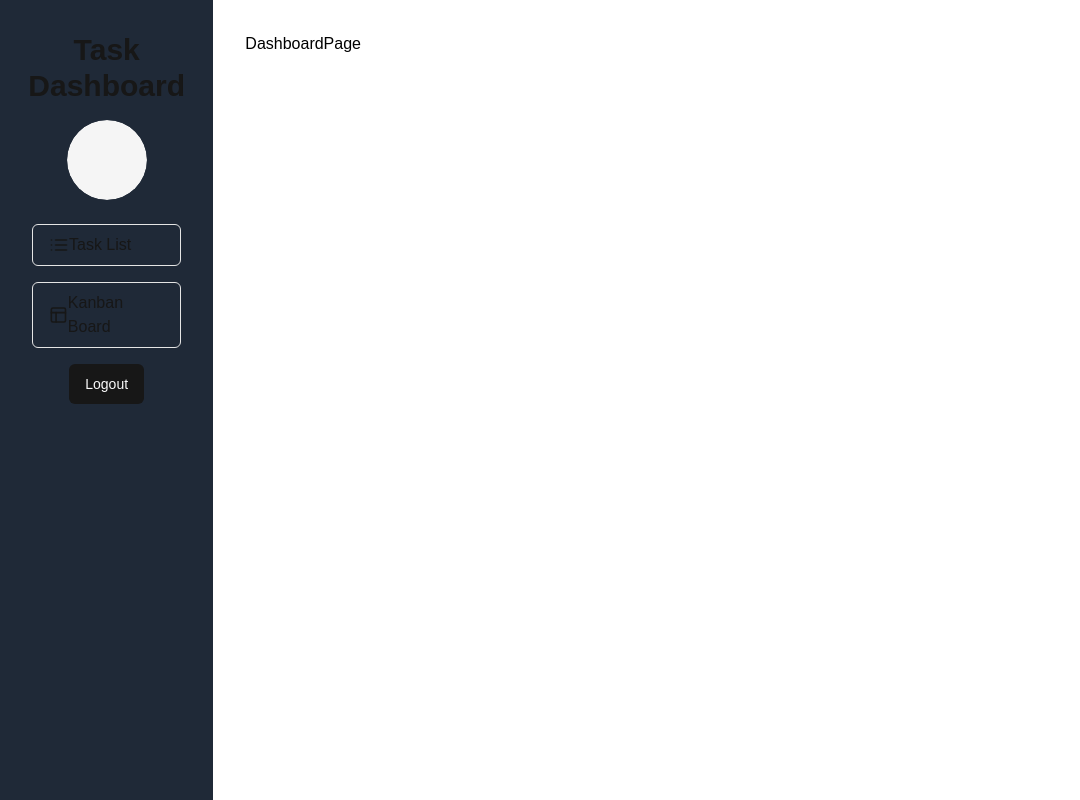
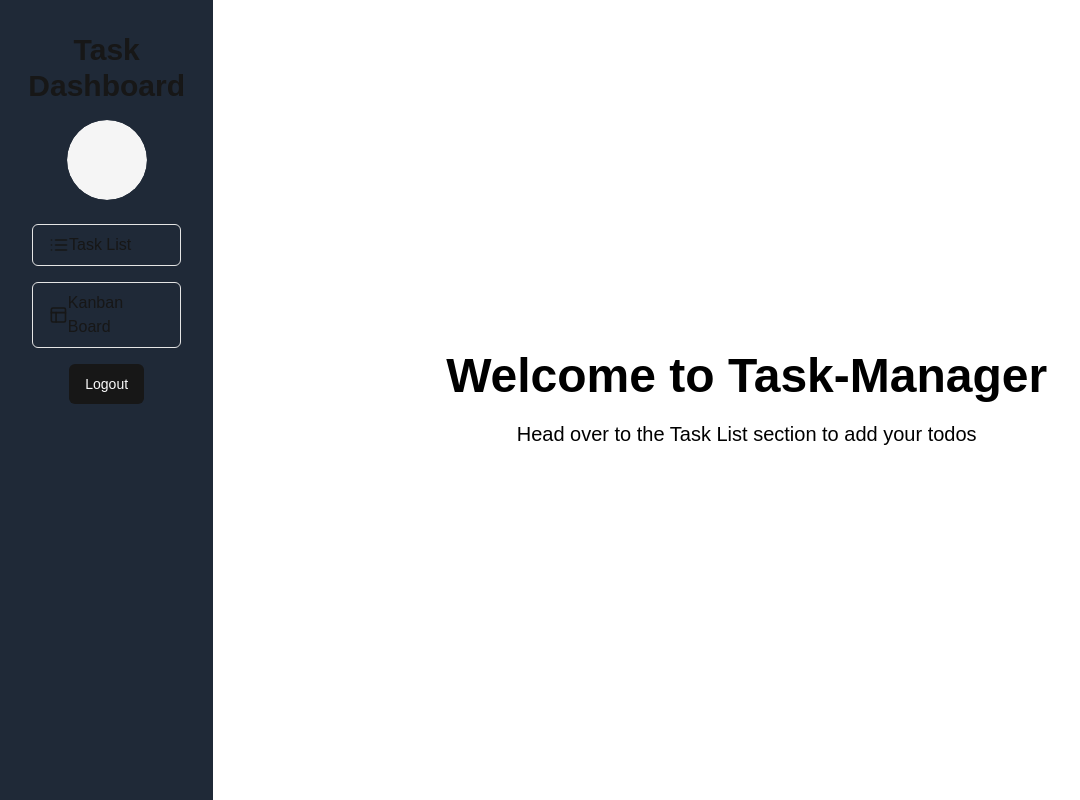
Before and after one commit to UjjwalKaul/kanban-board, a Next.js app: page /dashboard in a window 1280 px wide. Shown: the whole page, without its empty margins (0-1080 px from the left). Built offline with nearby package versions, Linux system fonts and the light colour scheme; no server answers.

Commit message:
Added dashboard content

```diff
--- a/app/dashboard/page.tsx
+++ b/app/dashboard/page.tsx
@@ -1,9 +1,13 @@
 const DashboardPage = () => {
   return (
-    <div className="w-screen h-screen p-4">
-      DashboardPage
-      <br />
-    </div>
+    <main className="w-full h-full p-4">
+      <div className="h-full flex flex-col gap-5 justify-center items-center">
+        <h1 className="text-5xl font-bold">Welcome to Task-Manager</h1>
+        <p className="text-xl">
+          Head over to the Task List section to add your todos
+        </p>
+      </div>
+    </main>
   );
 };
 
```
